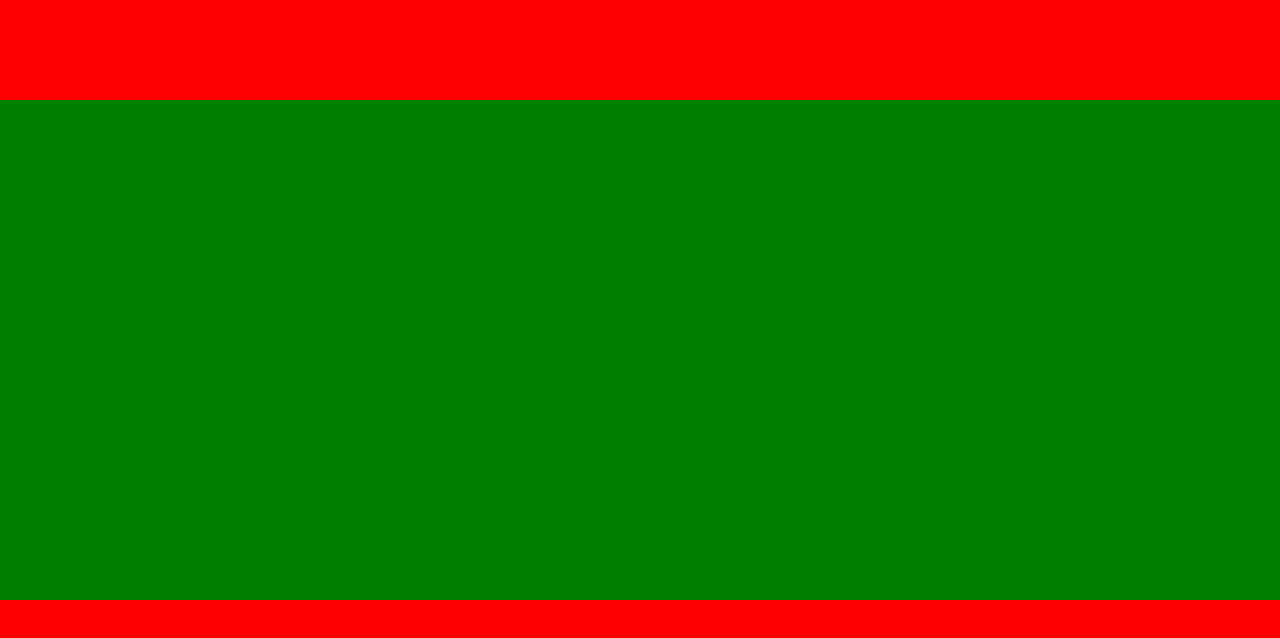
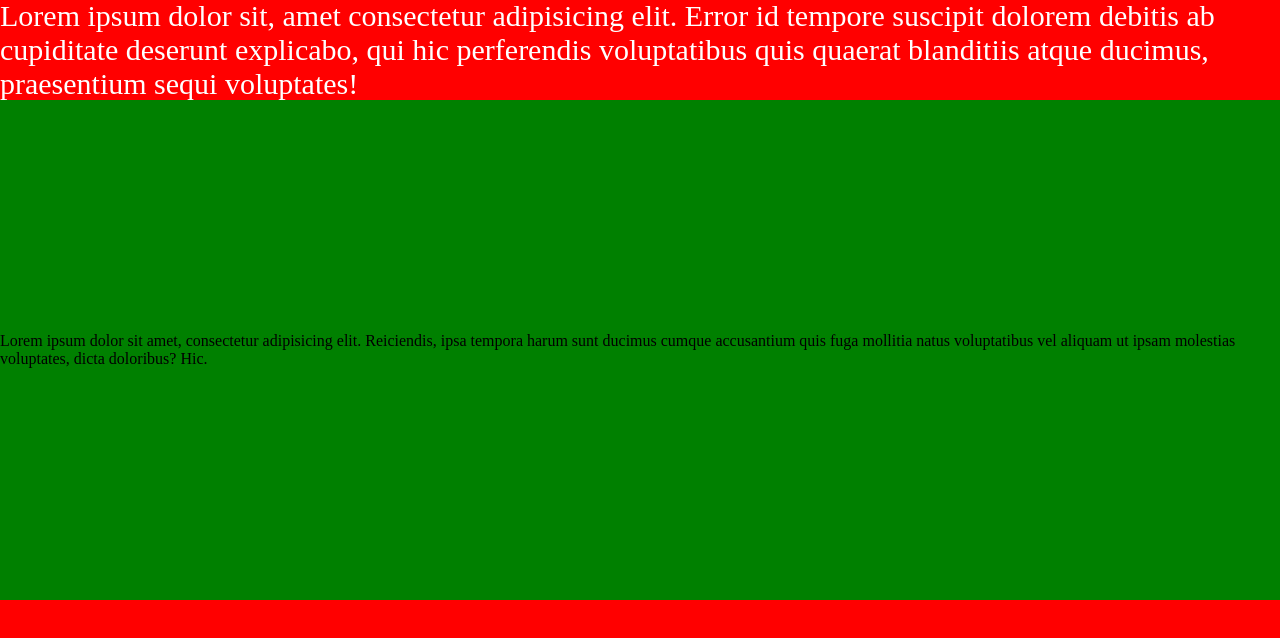
Before and after one commit to magdachikhr-hub/M-B-Remodeling, a plain HTML site: page index.html in a window 1280 px wide. Drawn offline with Linux system fonts and the light colour scheme.

Commit message:
finished learning

```diff
--- a/index.html
+++ b/index.html
@@ -7,8 +7,18 @@
     <link rel="stylesheet" href="./style.css" />
   </head>
   <body>
-    <header></header>
-    <main></main>
+    <header class="align-center">
+      Lorem ipsum dolor sit, amet consectetur adipisicing elit. Error id tempore
+      suscipit dolorem debitis ab cupiditate deserunt explicabo, qui hic
+      perferendis voluptatibus quis quaerat blanditiis atque ducimus,
+      praesentium sequi voluptates!
+    </header>
+    <main class="align-center">
+      Lorem ipsum dolor sit amet, consectetur adipisicing elit. Reiciendis, ipsa
+      tempora harum sunt ducimus cumque accusantium quis fuga mollitia natus
+      voluptatibus vel aliquam ut ipsam molestias voluptates, dicta doloribus?
+      Hic.
+    </main>
     <footer></footer>
   </body>
 </html>
--- a/style.css
+++ b/style.css
@@ -11,10 +11,17 @@ body {
   margin: 0;
   box-sizing: border-box;
 }
+.align-center {
+  display: flex;
+  justify-content: center;
+  align-items: center;
+}
 
 header {
   height: 100px;
   background-color: var(--header-color);
+  color: var(--text-color);
+  font-size: var(--font-size);
 }
 
 main {
--- a/variables.css
+++ b/variables.css
@@ -1,4 +1,6 @@
 :root {
   --header-color: red;
   --main-color: green;
+  --text-color: white;
+  --font-size: 30px;
 }
```
